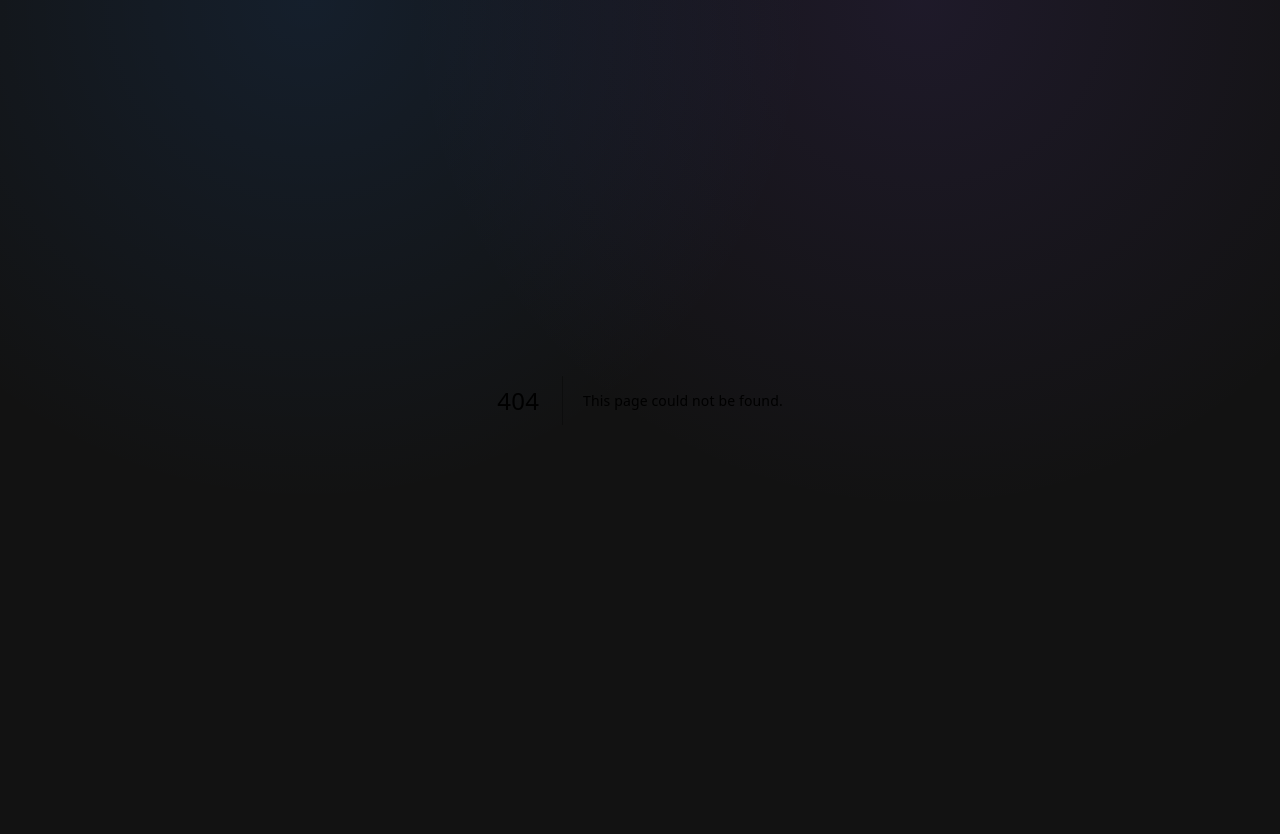
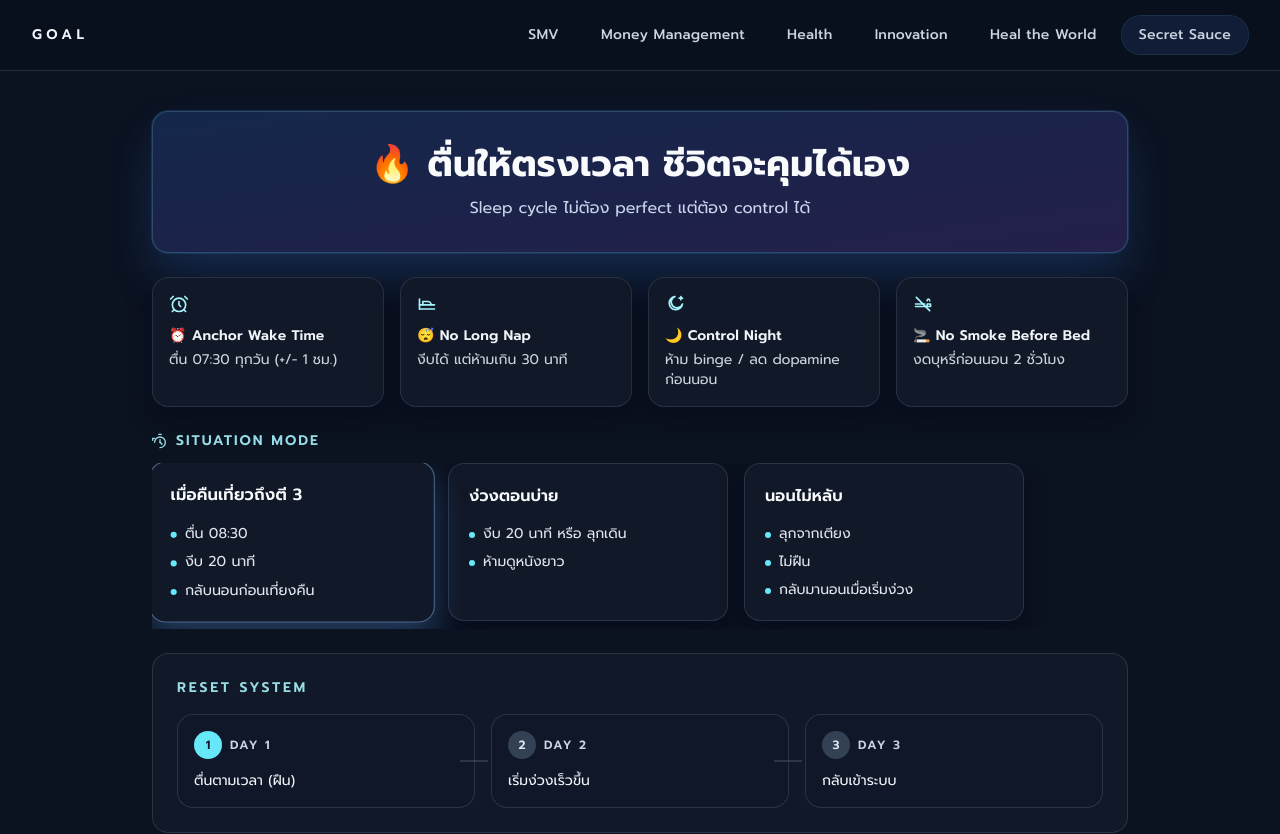
Before and after one commit to Fuadee/GOAL, a Next.js app: page /secret-sauce/sleep-cycle in a window 1280 px wide. Before the commit this address had no page. Shown: the top 834 px of the page. Before the commit the page ends 800 px from the top, so only its background shows below. Built offline with nearby package versions, Linux system fonts and the light colour scheme; a web font is replaced by a local one.

Commit message:
Add Secret Sauce sleep cycle decision dashboard page

```diff
--- /dev/null
+++ b/app/secret-sauce/sleep-cycle/page.tsx
@@ -0,0 +1,159 @@
+import type { ComponentType } from 'react';
+import { CigaretteOff, MoonStar, TimerReset, AlarmClock, BedSingle } from 'lucide-react';
+
+import { Navbar } from '@/components/navbar';
+import { PageShell } from '@/components/ui/mission';
+
+type RuleCardProps = {
+  icon: ComponentType<{ className?: string }>;
+  title: string;
+  description: string;
+};
+
+type SituationCardProps = {
+  title: string;
+  actions: string[];
+  highlighted?: boolean;
+};
+
+function HeroCard() {
+  return (
+    <section className="rounded-2xl border border-cyan-300/20 bg-gradient-to-br from-blue-500/20 via-indigo-500/20 to-violet-500/20 p-6 text-center shadow-[0_0_0_1px_rgba(96,165,250,0.15),0_24px_48px_rgba(59,130,246,0.2)] sm:p-8">
+      <h1 className="text-2xl font-bold leading-tight text-slate-50 sm:text-4xl">🔥 ตื่นให้ตรงเวลา ชีวิตจะคุมได้เอง</h1>
+      <p className="mt-3 text-sm text-blue-100/90 sm:text-base">Sleep cycle ไม่ต้อง perfect แต่ต้อง control ได้</p>
+    </section>
+  );
+}
+
+function RuleCard({ icon: Icon, title, description }: RuleCardProps) {
+  return (
+    <article className="rounded-2xl border border-slate-700/60 bg-[#111827] p-4 shadow-[0_12px_24px_rgba(2,6,23,0.45)] transition duration-200 hover:scale-[1.02] hover:border-cyan-300/40 hover:shadow-[0_12px_28px_rgba(34,211,238,0.15)]">
+      <Icon className="h-5 w-5 text-cyan-200" />
+      <h2 className="mt-3 text-sm font-semibold text-slate-100">{title}</h2>
+      <p className="mt-1 text-sm text-slate-300">{description}</p>
+    </article>
+  );
+}
+
+function SituationCard({ title, actions, highlighted = false }: SituationCardProps) {
+  return (
+    <article
+      className={`w-[280px] shrink-0 snap-center rounded-2xl border bg-[#111827] p-5 transition duration-200 ${
+        highlighted
+          ? 'scale-[1.02] border-blue-300/45 shadow-[0_16px_32px_rgba(96,165,250,0.28)]'
+          : 'border-slate-700/70 shadow-[0_10px_24px_rgba(2,6,23,0.4)]'
+      }`}
+    >
+      <h3 className="text-base font-semibold text-slate-50">{title}</h3>
+      <ul className="mt-4 space-y-2">
+        {actions.map((action) => (
+          <li key={action} className="flex items-start gap-2 text-sm text-slate-200">
+            <span className="mt-2 h-1.5 w-1.5 shrink-0 rounded-full bg-cyan-300" />
+            <span>{action}</span>
+          </li>
+        ))}
+      </ul>
+    </article>
+  );
+}
+
+function ResetTimeline() {
+  const steps = [
+    { day: 'Day 1', text: 'ตื่นตามเวลา (ฝืน)' },
+    { day: 'Day 2', text: 'เริ่มง่วงเร็วขึ้น' },
+    { day: 'Day 3', text: 'กลับเข้าระบบ' }
+  ];
+
+  return (
+    <section className="rounded-2xl border border-slate-700/70 bg-[#111827] p-4 sm:p-6">
+      <h2 className="text-sm font-semibold uppercase tracking-[0.2em] text-cyan-200/90">Reset System</h2>
+      <div className="mt-4 grid gap-3 sm:grid-cols-3 sm:gap-4">
+        {steps.map((step, index) => {
+          const current = index === 0;
+
+          return (
+            <div key={step.day} className="relative rounded-2xl border border-slate-700/70 bg-slate-900/50 p-4">
+              {index < steps.length - 1 ? (
+                <span className="absolute right-[-14px] top-1/2 hidden h-px w-7 -translate-y-1/2 bg-slate-600 sm:block" />
+              ) : null}
+              <div className="flex items-center gap-2">
+                <span
+                  className={`flex h-7 w-7 items-center justify-center rounded-full text-xs font-semibold ${
+                    current ? 'bg-cyan-300 text-slate-900' : 'bg-slate-700 text-slate-200'
+                  }`}
+                >
+                  {index + 1}
+                </span>
+                <p className="text-xs font-semibold uppercase tracking-[0.14em] text-slate-300">{step.day}</p>
+              </div>
+              <p className="mt-3 text-sm text-slate-100">{step.text}</p>
+            </div>
+          );
+        })}
+      </div>
+    </section>
+  );
+}
+
+function WarningCard() {
+  const antiPatterns = ['นอนชดเชยยาว', 'ดูซีรี่บนเตียง', 'เปลี่ยนเวลานอนทุกวัน', 'สูบบุหรี่ก่อนนอน'];
+
+  return (
+    <section className="rounded-2xl border border-rose-400/40 bg-rose-950/30 p-6 shadow-[0_0_0_1px_rgba(244,63,94,0.16),0_18px_42px_rgba(127,29,29,0.35)]">
+      <h2 className="text-lg font-semibold text-rose-100">⚠️ สิ่งที่ห้ามทำ</h2>
+      <ul className="mt-4 space-y-2">
+        {antiPatterns.map((item) => (
+          <li key={item} className="text-sm text-rose-100/90">
+            • {item}
+          </li>
+        ))}
+      </ul>
+    </section>
+  );
+}
+
+function InsightCard() {
+  return (
+    <section className="mx-auto max-w-xl rounded-2xl border border-slate-700/70 bg-[#111827]/80 p-6 text-center">
+      <p className="text-lg font-medium leading-relaxed text-slate-300">❝ ง่วง ≠ ต้องนอน</p>
+      <p className="text-lg font-medium leading-relaxed text-slate-200">คุมเวลา = คุมชีวิต ❞</p>
+    </section>
+  );
+}
+
+export default function SleepCyclePage() {
+  return (
+    <PageShell className="bg-[#0B1220]">
+      <Navbar />
+      <main className="mx-auto flex w-full max-w-5xl flex-col gap-4 px-4 py-6 sm:gap-6 sm:px-6 sm:py-10">
+        <HeroCard />
+
+        <section className="grid grid-cols-2 gap-4 lg:grid-cols-4">
+          <RuleCard icon={AlarmClock} title="⏰ Anchor Wake Time" description="ตื่น 07:30 ทุกวัน (+/- 1 ชม.)" />
+          <RuleCard icon={BedSingle} title="😴 No Long Nap" description="งีบได้ แต่ห้ามเกิน 30 นาที" />
+          <RuleCard icon={MoonStar} title="🌙 Control Night" description="ห้าม binge / ลด dopamine ก่อนนอน" />
+          <RuleCard icon={CigaretteOff} title="🚬 No Smoke Before Bed" description="งดบุหรี่ก่อนนอน 2 ชั่วโมง" />
+        </section>
+
+        <section className="space-y-3">
+          <div className="flex items-center gap-2 text-sm font-semibold uppercase tracking-[0.14em] text-cyan-200/90">
+            <TimerReset className="h-4 w-4" /> Situation Mode
+          </div>
+          <div className="-mx-4 flex snap-x snap-mandatory gap-4 overflow-x-auto px-4 pb-2 sm:mx-0 sm:px-0 [scrollbar-width:none] [&::-webkit-scrollbar]:hidden">
+            <SituationCard
+              highlighted
+              title="เมื่อคืนเที่ยวถึงตี 3"
+              actions={['ตื่น 08:30', 'งีบ 20 นาที', 'กลับนอนก่อนเที่ยงคืน']}
+            />
+            <SituationCard title="ง่วงตอนบ่าย" actions={['งีบ 20 นาที หรือ ลุกเดิน', 'ห้ามดูหนังยาว']} />
+            <SituationCard title="นอนไม่หลับ" actions={['ลุกจากเตียง', 'ไม่ฝืน', 'กลับมานอนเมื่อเริ่มง่วง']} />
+          </div>
+        </section>
+
+        <ResetTimeline />
+        <WarningCard />
+        <InsightCard />
+      </main>
+    </PageShell>
+  );
+}
--- a/components/navbar.tsx
+++ b/components/navbar.tsx
@@ -14,7 +14,8 @@ const menuItems: MenuItem[] = [
   { label: 'Money Management', href: '/money-management' },
   { label: 'Health', href: '/health' },
   { label: 'Innovation', href: '/innovation' },
-  { label: 'Heal the World', href: '/heal-the-world' }
+  { label: 'Heal the World', href: '/heal-the-world' },
+  { label: 'Secret Sauce', href: '/secret-sauce/sleep-cycle' }
 ];
 
 const isPathActive = (pathname: string, href: string) => {
--- /dev/null
+++ b/lib/lucide-react.tsx
@@ -0,0 +1,79 @@
+import type { SVGProps } from 'react';
+
+type IconProps = SVGProps<SVGSVGElement>;
+
+function BaseIcon({ children, ...props }: IconProps) {
+  return (
+    <svg
+      xmlns="http://www.w3.org/2000/svg"
+      viewBox="0 0 24 24"
+      fill="none"
+      stroke="currentColor"
+      strokeWidth="2"
+      strokeLinecap="round"
+      strokeLinejoin="round"
+      aria-hidden="true"
+      {...props}
+    >
+      {children}
+    </svg>
+  );
+}
+
+export function AlarmClock(props: IconProps) {
+  return (
+    <BaseIcon {...props}>
+      <circle cx="12" cy="13" r="8" />
+      <path d="M12 9v4l2 2" />
+      <path d="M5 3 2 6" />
+      <path d="m22 6-3-3" />
+      <path d="M6 19 4 21" />
+      <path d="M18 19l2 2" />
+    </BaseIcon>
+  );
+}
+
+export function BedSingle(props: IconProps) {
+  return (
+    <BaseIcon {...props}>
+      <path d="M3 6v12" />
+      <path d="M3 13h18" />
+      <path d="M7 13V9h6a4 4 0 0 1 4 4" />
+      <path d="M3 18h18" />
+    </BaseIcon>
+  );
+}
+
+export function MoonStar(props: IconProps) {
+  return (
+    <BaseIcon {...props}>
+      <path d="M12 3a7 7 0 1 0 9 9 8 8 0 1 1-9-9Z" />
+      <path d="M19 3v4" />
+      <path d="M21 5h-4" />
+    </BaseIcon>
+  );
+}
+
+export function CigaretteOff(props: IconProps) {
+  return (
+    <BaseIcon {...props}>
+      <path d="M3 12h11" />
+      <path d="M17 12h4v3h-4z" />
+      <path d="M17 15H3" />
+      <path d="M20 8c0-1.5-.5-2-1.5-2S17 6.5 17 8" />
+      <path d="m4 4 16 16" />
+    </BaseIcon>
+  );
+}
+
+export function TimerReset(props: IconProps) {
+  return (
+    <BaseIcon {...props}>
+      <path d="M10 2h4" />
+      <path d="M12 14v-4" />
+      <path d="M12 14l3 3" />
+      <path d="M12 22a8 8 0 1 0-8-8" />
+      <path d="M4 8H1v3" />
+    </BaseIcon>
+  );
+}
```
Also changed, not shown: tsconfig.json (+20 -4 lines).
